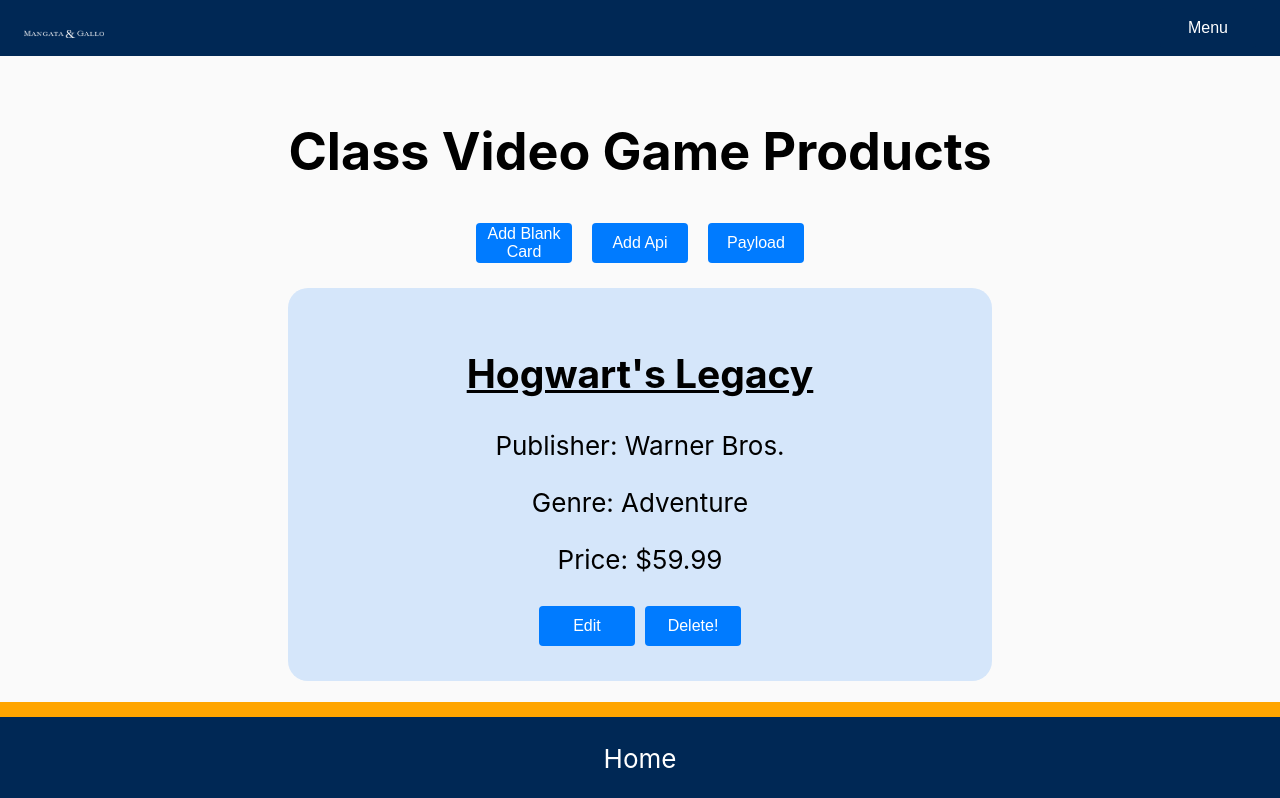
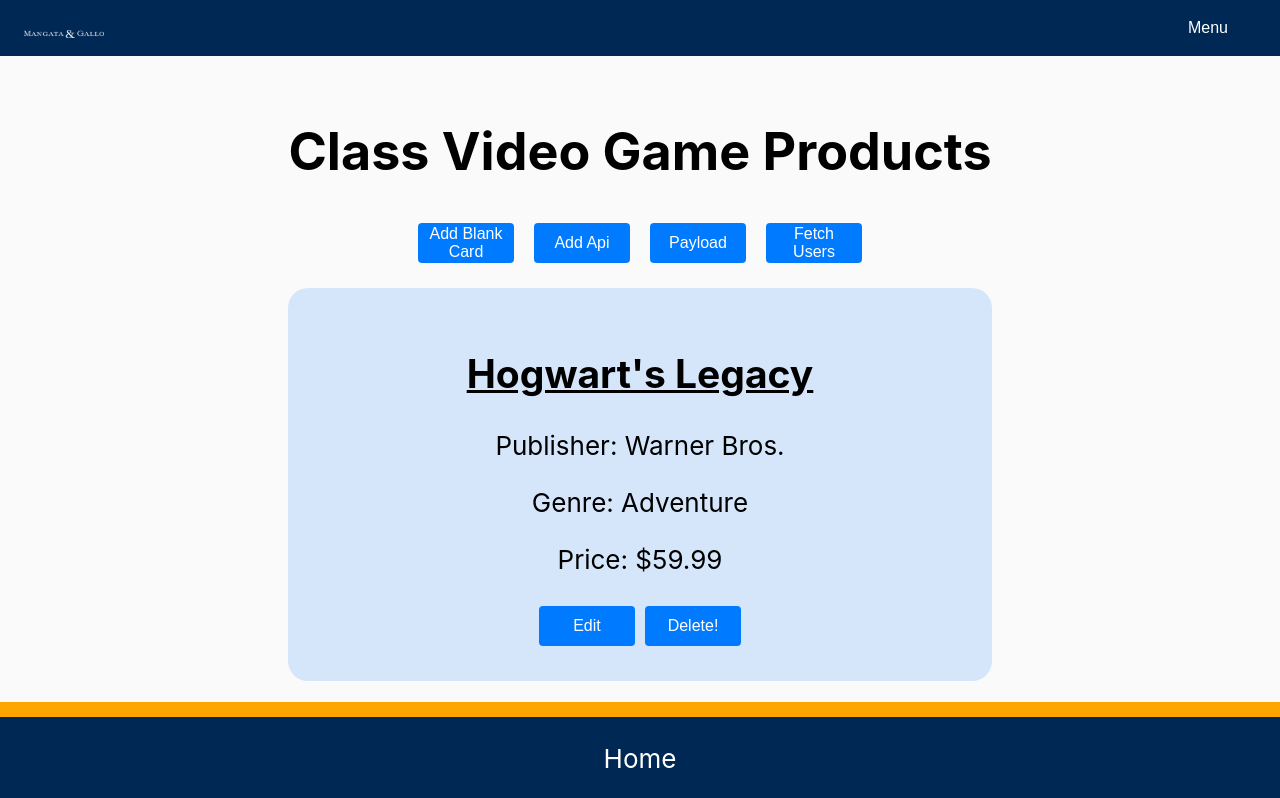
Before and after one commit to Thilanka0824/react-coding-challenge-counter-frontend, a React (Create React App) app: page /classproductspage in a window 1280 px wide. Shown: the top 798 px of the page. Built offline with nearby package versions, Linux system fonts and the light colour scheme.

Commit message:
added button to fetch random users

```diff
--- a/src/pages/ClassProductsPage.js
+++ b/src/pages/ClassProductsPage.js
@@ -6,6 +6,20 @@
 // import payload from '../payload.json'
 
 const ClassProductsPage = () => {
+const [randomUsers, setRandomUsers] = useState([])
+
+const fetchRandomUsers = async () => {
+  try {
+    const response = await fetch(
+      "http://localhost:4000/api/public-data/random-users"
+    );
+    const data = await response.json();
+    setRandomUsers(data.results);
+  } catch (error) {
+    console.error("Error fetching random users:", error);
+  }
+}
+
   const initialState = [
     {
       id: uuidv4(),
@@ -93,13 +107,17 @@
       >
         Payload
       </button> */}
+        <button className="add-blank-button" onClick={() => getData()}>
+          Payload
+        </button>
         <button
           className="add-blank-button"
-          onClick={() =>
-            getData()
-          }
+          onClick={() => {
+            fetchRandomUsers();
+            console.log(randomUsers);
+          }}
         >
-          Payload
+          Fetch Users
         </button>
       </div>
       {productState.map((product) => {
--- a/src/pages/CounterPage.js
+++ b/src/pages/CounterPage.js
@@ -9,4 +9,6 @@
   )
 }
 
+
+
 export default CounterPage
```
